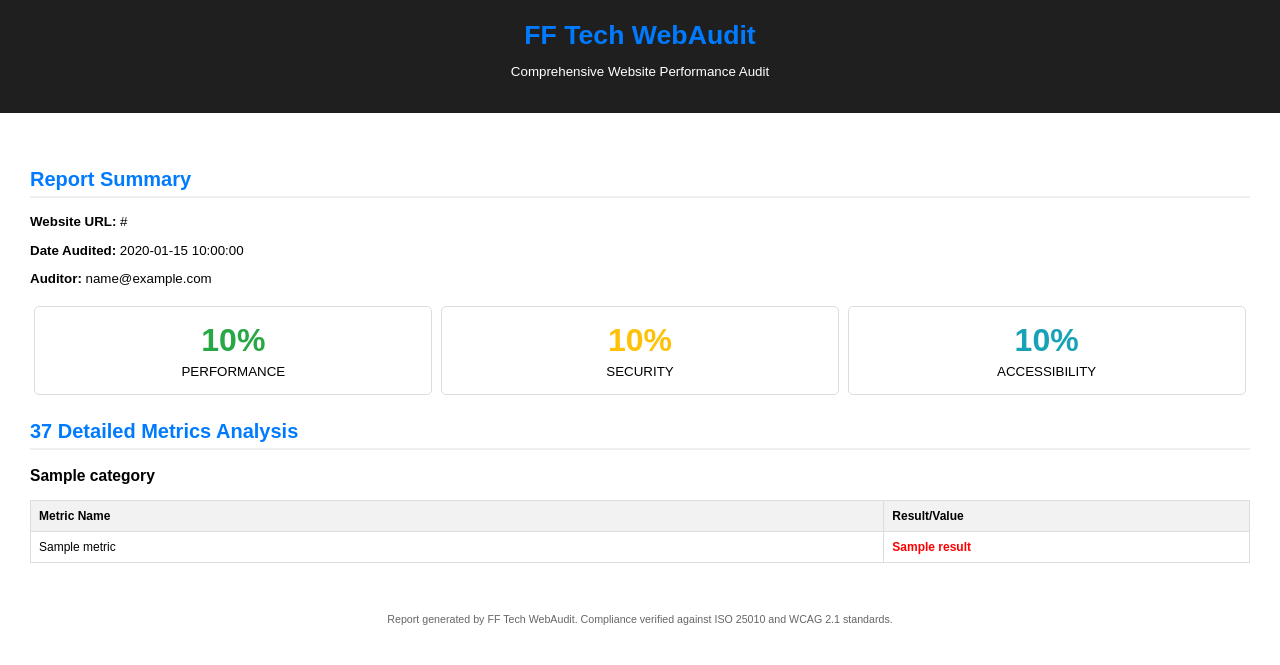
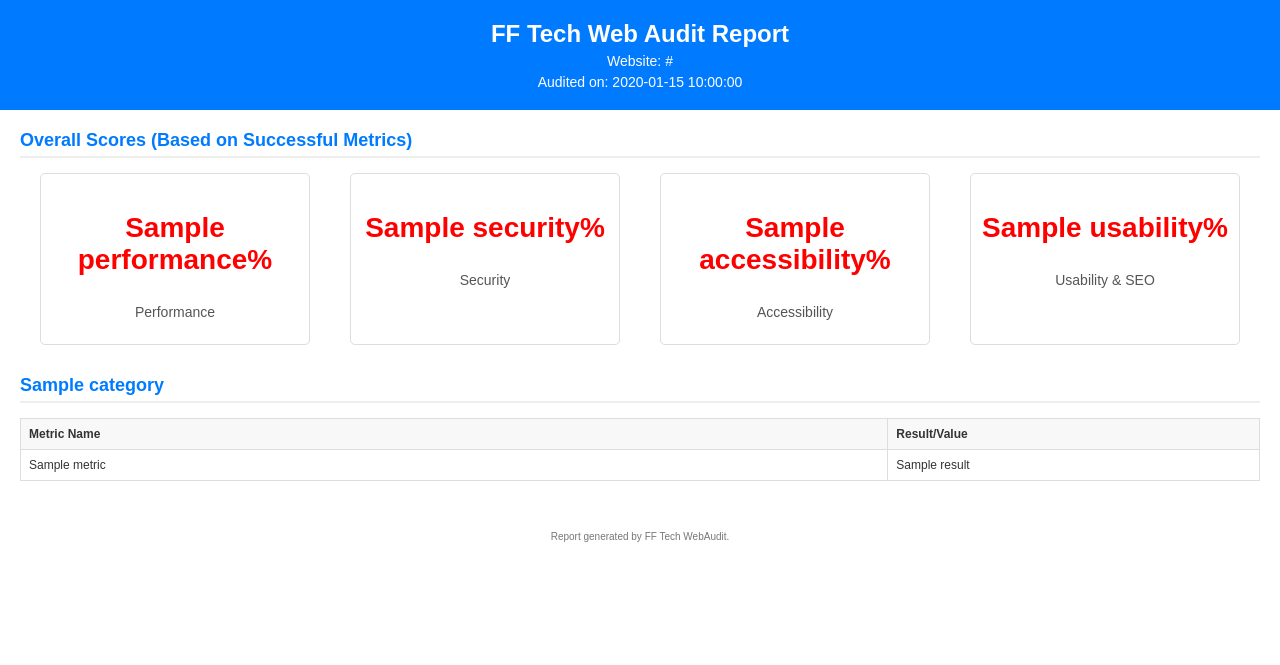
Before and after one commit to Swalehjamshaid/The-Web-for-Audit, a Python web app: template templates/report_pdf.html in a window 1280 px wide. Shown: the top 665 px of the page. Run offline with Jinja, Linux system fonts and the light colour scheme; the template is opened without the code that fills it: most values are stand-ins (such as "Sample title", 1, 10 or a date in 2020).

Commit message:
Update report_pdf.html

```diff
--- a/templates/report_pdf.html
+++ b/templates/report_pdf.html
@@ -1,58 +1,157 @@
 <!DOCTYPE html>
-<html lang="en">
+<html>
 <head>
-    <meta charset="UTF-8">
-    <title>FF Tech WebAudit - Report #{{ report.id }}</title>
+    <meta charset="utf-8">
+    <title>Web Audit Report - {{ report.website_url }}</title>
     <style>
-        body { font-family: sans-serif; margin: 0; padding: 0; font-size: 10pt; }
-        .header { background-color: #1f1f1f; color: white; padding: 20px; text-align: center; }
-        .header h1 { margin: 0; color: #007bff; }
-        .container { padding: 30px; }
-        h2 { color: #007bff; border-bottom: 2px solid #eee; padding-bottom: 5px; margin-top: 25px; }
-        .summary-box { display: flex; justify-content: space-around; margin-top: 20px; text-align: center; }
-        .score-item { width: 30%; border: 1px solid #ddd; padding: 15px; border-radius: 5px; }
-        .score-value { font-size: 24pt; font-weight: bold; margin-bottom: 5px; }
-        .score-perf { color: #28a745; } .score-sec { color: #ffc107; } .score-access { color: #17a2b8; }
-        .metric-table { width: 100%; border-collapse: collapse; margin-top: 15px; }
-        .metric-table th, .metric-table td { border: 1px solid #ddd; padding: 8px; text-align: left; font-size: 9pt; }
-        .metric-table th { background-color: #f2f2f2; font-weight: bold; }
-        .result-pass { color: green; font-weight: bold; } .result-fail { color: red; font-weight: bold; } .result-value { color: #007bff; }
+        body {
+            font-family: Arial, sans-serif;
+            margin: 0;
+            padding: 0;
+            color: #333;
+        }
+        .header {
+            background-color: #007bff; /* Blue for a professional look */
+            color: white;
+            padding: 20px;
+            text-align: center;
+            margin-bottom: 20px;
+        }
+        .header h1 { margin: 0; font-size: 24px; }
+        .header p { margin: 5px 0 0; font-size: 14px; }
+
+        .section {
+            margin-bottom: 25px;
+            padding: 0 20px;
+        }
+        .section h2 {
+            font-size: 18px;
+            color: #007bff;
+            border-bottom: 2px solid #eee;
+            padding-bottom: 5px;
+            margin-bottom: 15px;
+        }
+
+        /* Scorecard Styles */
+        .score-container {
+            display: flex;
+            justify-content: space-around;
+            text-align: center;
+            margin-bottom: 30px;
+        }
+        .score-card {
+            width: 20%;
+            border: 1px solid #ddd;
+            padding: 10px;
+            border-radius: 5px;
+        }
+        .score-value {
+            font-size: 28px;
+            font-weight: bold;
+        }
+        .score-label {
+            font-size: 14px;
+            color: #555;
+        }
+
+        /* Metric Table Styles */
+        .table {
+            width: 100%;
+            border-collapse: collapse;
+            margin-top: 10px;
+        }
+        .table th, .table td {
+            border: 1px solid #ddd;
+            padding: 8px;
+            text-align: left;
+            font-size: 12px;
+        }
+        .table th {
+            background-color: #f8f8f8;
+            font-weight: bold;
+        }
+
+        /* Status Badges */
+        .status-success { color: green; }
+        .status-warning { color: orange; }
+        .status-danger { color: red; }
+
+        /* Page break hint for long reports */
+        .category-break {
+            page-break-before: always;
+            margin-top: 30px;
+        }
     </style>
 </head>
 <body>
-    <div class="header"><h1>FF Tech WebAudit</h1><p>Comprehensive Website Performance Audit</p></div>
-    <div class="container">
-        <h2>Report Summary</h2>
-        <p><strong>Website URL:</strong> {{ report.website_url }}</p>
-        <p><strong>Date Audited:</strong> {{ report.date_audited.strftime('%Y-%m-%d %H:%M:%S') }}</p>
-        <p><strong>Auditor:</strong> {{ report.auditor.email }}</p>
-        <div class="summary-box">
-            <div class="score-item"><div class="score-value score-perf">{{ report.performance_score }}%</div><div>PERFORMANCE</div></div>
-            <div class="score-item"><div class="score-value score-sec">{{ report.security_score }}%</div><div>SECURITY</div></div>
-            <div class="score-item"><div class="score-value score-access">{{ report.accessibility_score }}%</div><div>ACCESSIBILITY</div></div>
+
+    <div class="header">
+        <h1>FF Tech Web Audit Report</h1>
+        <p>Website: {{ report.website_url }}</p>
+        <p>Audited on: {{ report.date_audited.strftime('%Y-%m-%d %H:%M:%S') }}</p>
+    </div>
+
+    <div class="section">
+        <h2>Overall Scores (Based on Successful Metrics)</h2>
+        <div class="score-container">
+            <div class="score-card">
+                <p class="score-value" style="color: {% if scores.performance >= 90 %}green{% elif scores.performance >= 70 %}orange{% else %}red{% endif %};">{{ scores.performance }}%</p>
+                <p class="score-label">Performance</p>
+            </div>
+
+            <div class="score-card">
+                <p class="score-value" style="color: {% if scores.security >= 90 %}green{% elif scores.security >= 70 %}orange{% else %}red{% endif %};">{{ scores.security }}%</p>
+                <p class="score-label">Security</p>
+            </div>
+
+            <div class="score-card">
+                <p class="score-value" style="color: {% if scores.accessibility >= 90 %}green{% elif scores.accessibility >= 70 %}orange{% else %}red{% endif %};">{{ scores.accessibility }}%</p>
+                <p class="score-label">Accessibility</p>
+            </div>
+
+            <div class="score-card">
+                <p class="score-value" style="color: {% if scores.usability >= 90 %}green{% elif scores.usability >= 70 %}orange{% else %}red{% endif %};">{{ scores.usability }}%</p>
+                <p class="score-label">Usability & SEO</p>
+            </div>
         </div>
-        <h2>37 Detailed Metrics Analysis</h2>
-        {% for category, metrics_data in metrics.items() %}
-            <h3>{{ category.replace('_', ' ') }}</h3>
-            <table class="metric-table">
-                <thead><tr><th style="width: 70%;">Metric Name</th><th style="width: 30%;">Result/Value</th></tr></thead>
+    </div>
+
+    <div class="section">
+        {% for category, metrics_dict in metrics.items() %}
+            <h2 {% if loop.index > 1 %}class="category-break"{% endif %}>{{ category }}</h2>
+            <table class="table">
+                <thead>
+                    <tr>
+                        <th style="width: 70%;">Metric Name</th>
+                        <th style="width: 30%;">Result/Value</th>
+                    </tr>
+                </thead>
                 <tbody>
-                    {% for metric_name, result in metrics_data.items() %}
+                    {% for metric_name, value in metrics_dict.items() %}
                     <tr>
                         <td>{{ metric_name }}</td>
-                        <td>
-                            {% if 'Passed' in result or 'Good' in result %}<span class="result-pass">{{ result }}</span>
-                            {% elif 's' in result or 'ms' in result %}<span class="result-value">{{ result }}</span>
-                            {% else %}<span class="result-fail">{{ result }}</span>{% endif %}
+                        <td class="metric-result">
+                            {% set lower_value = value | lower %}
+                            {% if 'excellent' in lower_value or 'good' in lower_value %}
+                                <span class="status-success">{{ value }}</span>
+                            {% elif 'fair' in lower_value %}
+                                <span class="status-warning">{{ value }}</span>
+                            {% elif 'poor' in lower_value %}
+                                <span class="status-danger">{{ value }}</span>
+                            {% else %}
+                                <span>{{ value }}</span>
+                            {% endif %}
                         </td>
                     </tr>
                     {% endfor %}
                 </tbody>
             </table>
         {% endfor %}
-        <p style="margin-top: 50px; text-align: center; font-size: 8pt; color: #666;">
-            Report generated by FF Tech WebAudit. Compliance verified against ISO 25010 and WCAG 2.1 standards.
-        </p>
     </div>
+
+    <div style="text-align: center; margin-top: 50px; font-size: 10px; color: #777;">
+        Report generated by FF Tech WebAudit.
+    </div>
+
 </body>
 </html>
```
